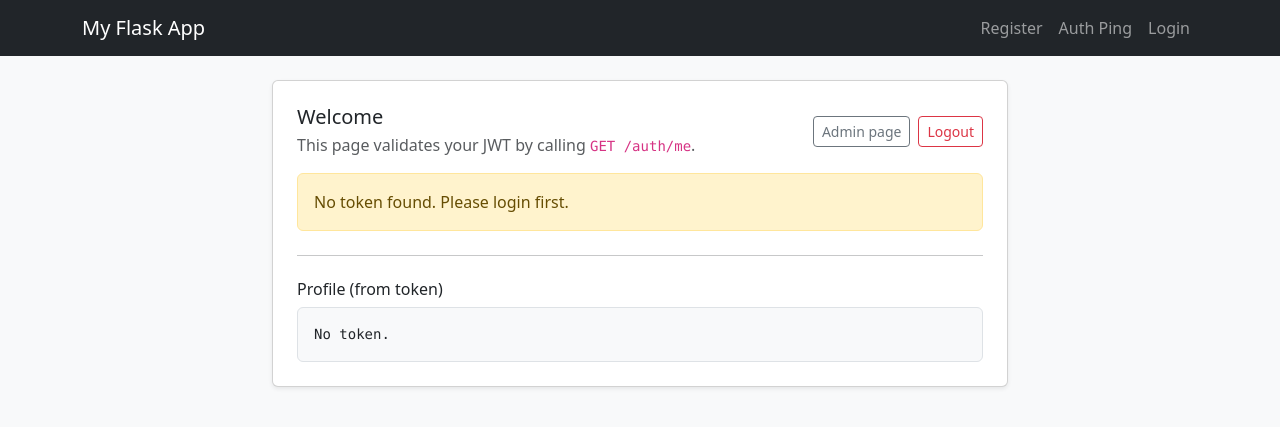
After one commit to hansmorillo/proof, a Flask app: page /auth/app in a window 1280 px wide. The commit adds this page. Shown: the top 427 px of the page. Run offline with Flask 3, Linux system fonts and the light colour scheme.

Commit message:
added JWT authorization + simple RBAC

```diff
--- a/app/routes/auth.py
+++ b/app/routes/auth.py
@@ -1,6 +1,7 @@
-from flask import Blueprint, request, jsonify, render_template
+from flask import Blueprint, request, jsonify, render_template, g
 
 from app.services.auth_service import register_user, ServiceError, login_user
+from app.routes.authz import require_auth, require_role
 
 auth_bp = Blueprint('auth', __name__, url_prefix='/auth')
 
@@ -66,3 +67,37 @@ def login():
 
     except ServiceError as e:
         return error_response(e.code, e.message, field=e.field, status=e.status)
+
+
+@auth_bp.get("/me")
+@require_auth
+def me():
+    claims = g.jwt_claims
+    return jsonify({
+        "ok": True,
+        "data": {
+            "sub": claims.get("sub"),
+            "role": claims.get("role"),
+            "iss": claims.get("iss"),
+            "aud": claims.get("aud"),
+            "iat": claims.get("iat"),
+            "exp": claims.get("exp"),
+        }
+    }), 200
+
+
+@auth_bp.get("/admin")
+@require_role("admin")
+def admin_only():
+    return jsonify({
+        "ok": True,
+        "message": "admin ok"
+    }), 200
+
+@auth_bp.get("/app")
+def app_landing():
+    return render_template("auth/app.html")
+
+@auth_bp.get("/admin-page")
+def admin_page():
+    return render_template("auth/admin.html")
--- a/app/services/auth_service.py
+++ b/app/services/auth_service.py
@@ -125,7 +125,7 @@ def login_user(email_raw: str, password: str) -> dict:
         )
 
     token = issue_access_token(
-        sub=str(user.id),
+        sub=str(user.uuid),
         role=getattr(user, "role", "user"),      # role claim (default if don't have column yet)
         secret=str(Config.JWT_SECRET_KEY),
         algorithm=str(Config.JWT_ALGORITHM),
--- /dev/null
+++ b/app/templates/auth/app.html
@@ -0,0 +1,80 @@
+{% extends "base.html" %}
+{% block title %}App{% endblock %}
+
+{% block content %}
+<div class="row justify-content-center">
+  <div class="col-lg-8">
+    <div class="card shadow-sm">
+      <div class="card-body p-4">
+        <div class="d-flex justify-content-between align-items-center">
+          <div>
+            <h1 class="h5 mb-1">Welcome</h1>
+            <p class="text-muted mb-0">This page validates your JWT by calling <code>GET /auth/me</code>.</p>
+          </div>
+          <div class="d-flex gap-2">
+            <a class="btn btn-outline-secondary btn-sm" href="/auth/admin-page">Admin page</a>
+            <button class="btn btn-outline-danger btn-sm" id="logoutBtn" type="button">Logout</button>
+          </div>
+        </div>
+
+        <div id="alertBox" class="alert d-none mt-3" role="alert"></div>
+
+        <hr class="my-4">
+
+        <h2 class="h6 mb-2">Profile (from token)</h2>
+        <pre class="border rounded p-3 bg-light small mb-0" id="profilePre">Loading...</pre>
+      </div>
+    </div>
+  </div>
+</div>
+
+<script>
+const alertBox = document.getElementById("alertBox");
+const profilePre = document.getElementById("profilePre");
+const logoutBtn = document.getElementById("logoutBtn");
+
+function showAlert(type, msg) {
+  alertBox.className = "alert alert-" + type + " mt-3";
+  alertBox.textContent = msg;
+  alertBox.classList.remove("d-none");
+}
+
+function getToken() {
+  return localStorage.getItem("access_token") || "";
+}
+
+logoutBtn.addEventListener("click", () => {
+  localStorage.removeItem("access_token");
+  window.location.href = "/auth/login";
+});
+
+(async function init() {
+  const token = getToken();
+  if (!token) {
+    showAlert("warning", "No token found. Please login first.");
+    profilePre.textContent = "No token.";
+    return;
+  }
+
+  try {
+    const res = await fetch("/auth/me", {
+      headers: { "Authorization": "Bearer " + token }
+    });
+    const data = await res.json().catch(() => null);
+
+    if (!res.ok) {
+      const msg = data?.error?.message || "Unauthorized. Please login again.";
+      showAlert("danger", msg);
+      profilePre.textContent = JSON.stringify(data, null, 2);
+      return;
+    }
+
+    profilePre.textContent = JSON.stringify(data, null, 2);
+
+  } catch (e) {
+    showAlert("danger", "Network error. Is the server running?");
+    profilePre.textContent = "Network error.";
+  }
+})();
+</script>
+{% endblock %}
--- a/app/templates/auth/login.html
+++ b/app/templates/auth/login.html
@@ -85,7 +85,12 @@ form.addEventListener("submit", async (e) => {
   tokenPre.textContent = token;
   tokenBox.classList.remove("d-none");
   showAlert("success", "Token issued.");
+
+  localStorage.setItem("access_token", token);
+  window.location.href = "/auth/app";
 });
+
+
 
 copyBtn.addEventListener("click", () => {
   const token = tokenPre.textContent.trim();
```
Also changed, not shown: app/routes/authz.py (added, +60 -0 lines), app/services/jwt_service.py (+25 -0 lines), app/templates/auth/admin.html (added, +75 -0 lines).
